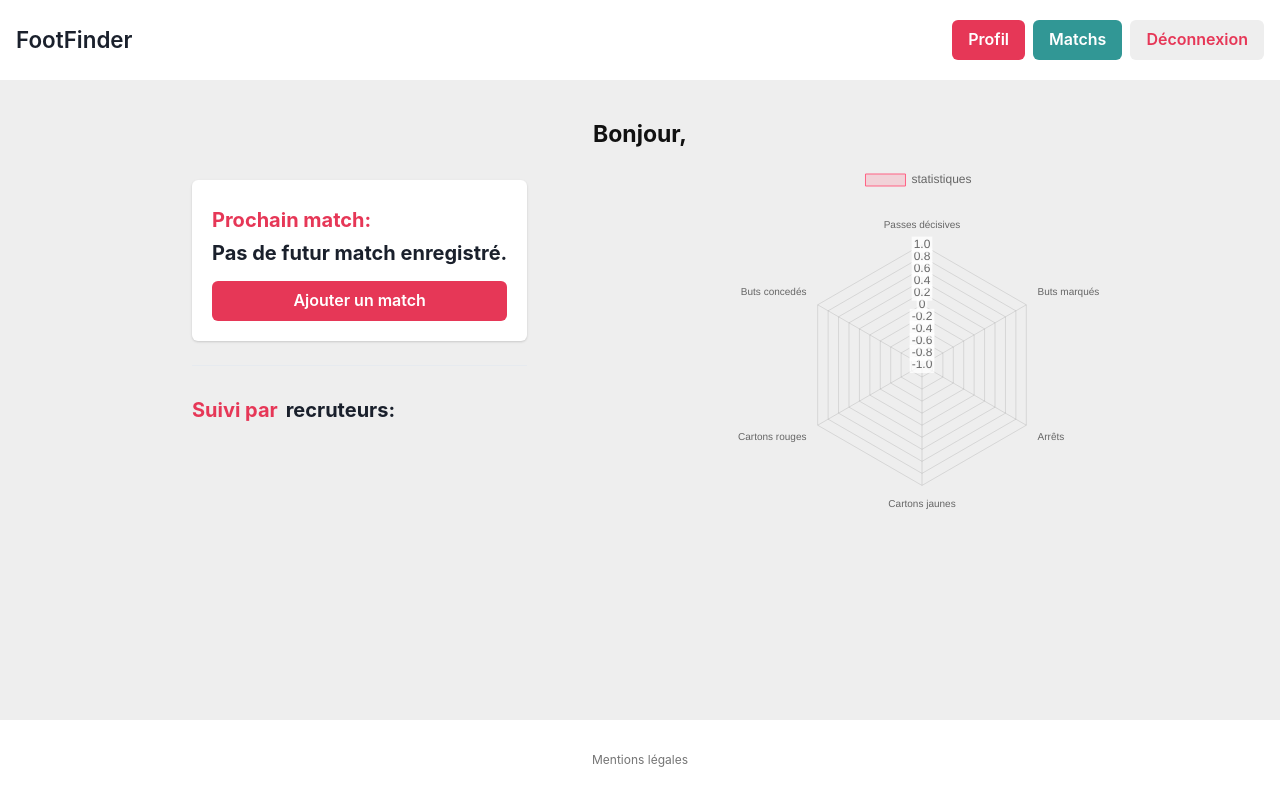
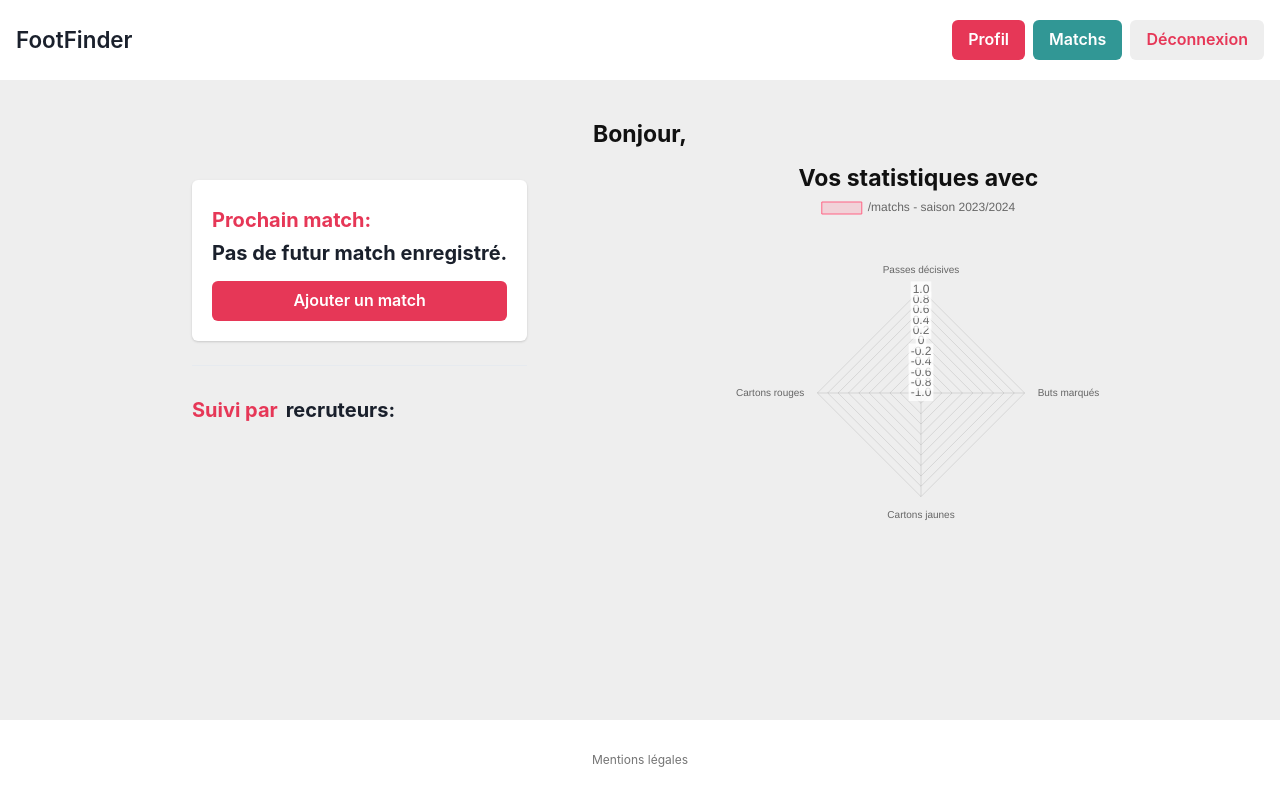
Before and after one commit to sulumor/front-footfinder, a React (Vite) app: page /player in a window 1280 px wide. Built offline with nearby package versions, Linux system fonts and the light colour scheme.

Commit message:
refacto: chart

```diff
--- a/src/components/Chart/Chart.tsx
+++ b/src/components/Chart/Chart.tsx
@@ -9,7 +9,7 @@ import {
 } from "chart.js";
 import { Radar } from "react-chartjs-2";
 import { Stats } from "@/@Types";
-import { Box } from "@chakra-ui/react";
+import { Box, Heading } from "@chakra-ui/react";
 import { useEffect, useState } from "react";
 import crud from "@/utils/crud";
 import { useAuth } from "@/context/Auth";
@@ -25,18 +25,11 @@ function Chart() {
   );
   const [stats, setStats] = useState<Stats>();
   const { user } = useAuth();
-  const getAllStats : () => Promise<void> = async () => {
-    const responses = await crud.get(
-      ["player", "stats"],
-      [user?.id],
-    );
-    return setStats(responses.data);
-  };
 
-  const data = {
-    labels: [
-      "Passes décisives",
-      "Buts marqués",
+  console.log(stats);
+
+  const data = user?.position === "Gardien" ? {
+    labels:[
       "Arrêts",
       "Cartons jaunes",
       "Cartons rouges",
@@ -44,10 +37,8 @@ function Chart() {
     ],
     datasets: [
       {
-        label: "statistiques",
+        label: "/matchs - saison 2023/2024",
         data: [
-          stats?.assists,
-          stats?.goals_scored,
           stats?.stops,
           stats?.yellow_card,
           stats?.red_card,
@@ -58,17 +49,48 @@ function Chart() {
         borderWidth: 1,
       },
     ],
+  }:{
+    labels: [
+      "Passes décisives",
+      "Buts marqués",
+      "Cartons jaunes",
+      "Cartons rouges",
+    ],
+    datasets: [
+      {
+        label:  "/matchs - saison 2023/2024",
+        data: [
+          stats?.assists,
+          stats?.goals_scored,
+          stats?.yellow_card,
+          stats?.red_card,
+        ],
+        backgroundColor: "rgba(255, 99, 132, 0.2)",
+        borderColor: "rgba(255, 99, 132, 1)",
+        borderWidth: 1,
+      },
+    ],
   };
 
   useEffect(() => {
+    const getAllStats : () => Promise<void> = async () => {
+      const responses = await crud.get(
+        ["player", "stats"],
+        [user?.id],
+      );
+      return setStats(responses.data);
+    };
+
     const fetchData = async () => {
       await getAllStats();
     };
+
     fetchData();
   }, [user]);
 
   return (
     <Box w={{base: "100%", md:"40%"}}>
+      <Heading as="h2" variant="h2">Vos statistiques avec {user?.teams[0].club_name}</Heading>
       <Radar data={data} />
     </Box>
   );
```
